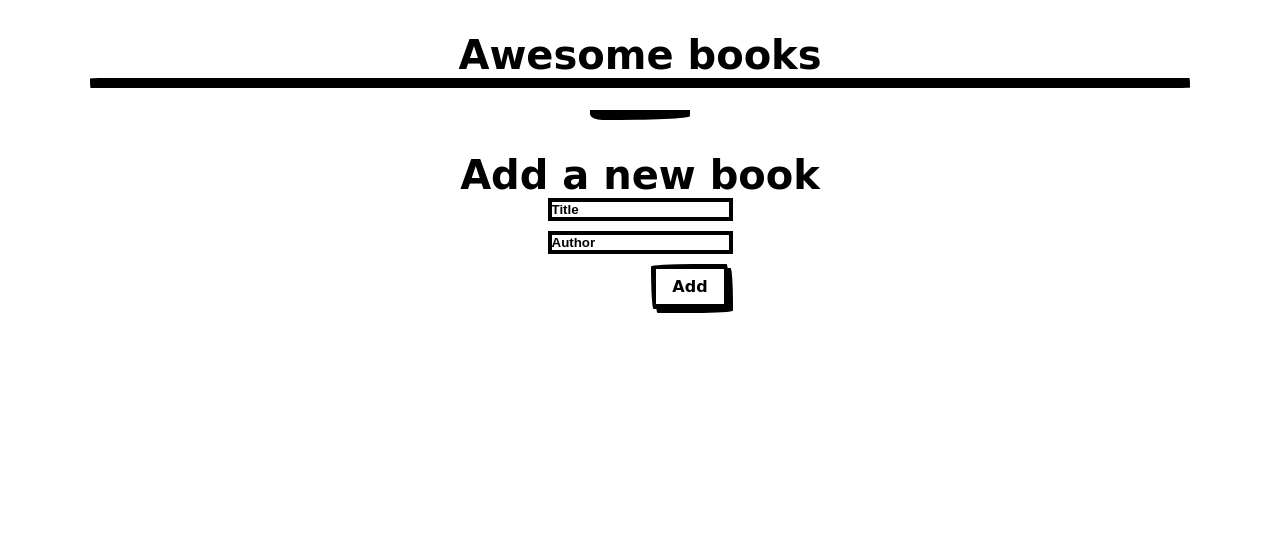
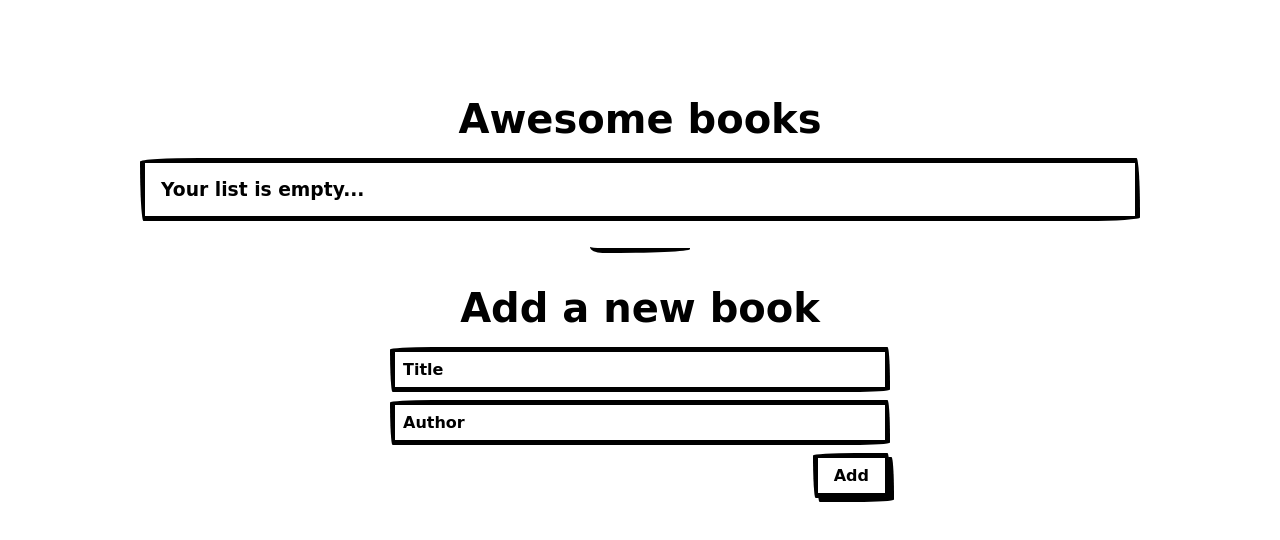
Before and after one commit to anuarshaidenov/Awesome-books, a website with bundled scripts: page index.html in a window 1280 px wide. Built offline with nearby package versions, Linux system fonts and the light colour scheme; a web font is replaced by a local one.

Commit message:
Style input fields and add the button states

```diff
--- a/index.html
+++ b/index.html
@@ -8,21 +8,37 @@
     <link rel="stylesheet" href="styles/main.css" />
   </head>
   <body>
+    <header class="header">
+      <div class="container"></div>
+    </header>
     <main>
-      <section class="section-books">
-        <div class="container">
-          <h1 class="title">Awesome books</h1>
+      <section class="section section-books">
+        <div class="container container--flex">
+          <h2 class="title">Awesome books</h2>
           <ul class="books-container"></ul>
         </div>
       </section>
-
-      <section class="section-add">
-        <div class="container">
+      <section class="section section-add">
+        <div class="container container--flex section-add__container">
           <h2 class="title">Add a new book</h2>
-          <form action="/">
-            <input type="text" id="title" placeholder="Title" /><br />
-            <input type="text" id="author" placeholder="Author" /><br />
-            <button class="btn" id="add-book" type="submit">Add</button>
+          <form class="add-form" action="/">
+            <input
+              class="add-form__input"
+              type="text"
+              id="title"
+              placeholder="Title"
+              autocomplete="off"
+            />
+            <input
+              class="add-form__input"
+              type="text"
+              id="author"
+              placeholder="Author"
+              autocomplete="off"
+            />
+            <button class="btn add-form__btn" id="add-book" type="submit">
+              Add
+            </button>
           </form>
         </div>
       </section>
--- a/js/books.js
+++ b/js/books.js
@@ -11,25 +11,31 @@ class Books {
   }
 
   #displayBooks() {
-    this.booksContainer.innerHTML = '';
+    if (this.books.length <= 0) {
+      this.booksContainer.style.padding = '1rem';
+      this.booksContainer.innerHTML = '<h3 class="message">Your list is empty...</h3>';
+    } else {
+      this.booksContainer.style.padding = '0';
+      this.booksContainer.innerHTML = '';
+    }
     let count = 0;
     this.books.forEach((book) => {
       const markup = `
-              <li class="book ${count % 2 === 0 ? 'book--gray' : ''}">
-            <h3 class="book-title">"${book.title}" by ${book.author}</h3>
-            <button class="btn remove-btn" data-id="${
-              book.id
-            }" type="button">Remove</button>
+              <li class="book ${count % 2 === 0 ? 'book--grey' : ''}">
+              <h3 class="book__info">"${book.title}" by ${book.author}</h3>
+            <button class="btn btn-remove" data-id="${
+  book.id
+}" type="button">Remove</button>
           </li>
               `;
       this.booksContainer.insertAdjacentHTML('beforeend', markup);
-      count += 1;
-      document.querySelectorAll('.remove-btn').forEach((btn) => {
+      document.querySelectorAll('.btn-remove').forEach((btn) => {
         btn.addEventListener('click', () => {
           const bookID = btn.dataset.id;
           this.removeBook(bookID);
         });
       });
+      count += 1;
     });
   }
 
--- a/styles/main.scss
+++ b/styles/main.scss
@@ -1,62 +1,68 @@
 @import url(https://fonts.googleapis.com/css?family=Patrick+Hand+SC);
 
-$br-main: 255px 15px 225px 15px/15px 225px 15px 255px;
+:root {
+  --color-secondary: rgba(177, 177, 177, 0.3);
+  --doodly-br: 255px 15px 225px 15px/15px 225px 15px 255px;
+  --b-main: 5px solid #000;
+}
 
+/* BASE STYLES */
 *,
-*::before,
-*::after {
+*::after,
+*::before {
   box-sizing: border-box;
   margin: 0;
   padding: 0;
 }
 
+html,
 body {
+  background-color: #fff;
   font-family: 'Patrick Hand SC', cursive;
+}
+
+img {
+  max-width: 100%;
 }
 
 ul {
   list-style: none;
 }
 
-section {
-  text-align: center;
-  padding: 2rem 0;
-}
-
-.section-books {
-  position: relative;
-
-  &::after {
-    content: '';
-    border-bottom: $br-main;
-    border-bottom-left-radius: 100px 50px;
-    border-bottom-right-radius: 700px 30px;
-    background-color: #000;
-    width: 100px;
-    height: 10px;
-    position: absolute;
-    bottom: 0;
-    left: 50%;
-    transform: translateX(-50%);
-  }
+a {
+  text-decoration: none;
+  color: inherit;
 }
 
 .container {
   width: 90%;
-  max-width: 1100px;
+  max-width: 1000px;
   margin: 0 auto;
 }
 
+.container--flex {
+  display: flex;
+  flex-direction: column;
+  gap: 1rem;
+}
+
+.message {
+  text-align: left;
+}
+
+/* TYPOGRAPHY STYLES */
 .title {
   font-size: 2.5rem;
 }
 
+/* COMPONENTS STYLES */
 .btn {
   padding: 0.5em 1em;
   background-color: #fff;
-  border: 5px solid #000;
-  border-radius: $br-main;
-  box-shadow: 4px 4px 0px 0px black;
+  color: #000;
+  border: var(--b-main);
+  box-shadow: 4px 4px 0 0 black;
+  border-radius: var(--doodly-br);
   font-size: 1rem;
   font-family: inherit;
   font-weight: bold;
@@ -67,14 +73,43 @@ section {
     box-shadow: 2px 2px 0 0 black;
   }
 
-  &:focus {
+  &:active {
     box-shadow: 0 0 0 0 black;
   }
 }
 
+.section {
+  text-align: center;
+  padding: 2rem 0;
+}
+
+.header {
+  padding: 2rem 0;
+  text-align: center;
+}
+
+.section-books {
+  position: relative;
+
+  &::after {
+    content: '';
+    border-bottom: var(--b-main);
+    border-bottom-left-radius: 100px 50px;
+    border-bottom-right-radius: 700px 30px;
+    position: absolute;
+    width: 100px;
+    height: 10px;
+    bottom: 0;
+    left: 50%;
+    transform: translateX(-50%);
+  }
+}
+
 .books-container {
-  border: 5px solid #000;
-  border-radius: $br-main;
+  display: flex;
+  flex-direction: column;
+  border: var(--b-main);
+  border-radius: var(--doodly-br);
   overflow: hidden;
 }
 
@@ -83,26 +118,56 @@ section {
   justify-content: space-between;
   align-items: center;
   padding: 0.5rem;
+  background-color: transparent;
 
-  &--gray {
-    background-color: rgba(163, 163, 163, 0.5);
+  &--grey {
+    background-color: var(--color-secondary);
+  }
+
+  &__info {
+    text-align: left;
   }
 }
 
-form {
-  margin: 0;
+.section-add__container {
+  align-items: center;
+}
 
-  input {
-    margin-bottom: 10px;
-    border: 4px solid #000;
+.add-form {
+  display: flex;
+  flex-direction: column;
+  align-items: center;
+  gap: 0.5rem;
+  width: 100%;
+
+  @media (min-width: 768px) {
+    width: 50%;
   }
 
-  input::placeholder {
+  &__input {
+    padding: 0.5rem;
+    width: 100%;
+    border: var(--b-main);
+    border-radius: var(--doodly-br);
+    font-family: inherit;
     font-weight: bold;
+    font-size: 1rem;
+  }
+
+  &__input:focus {
+    outline: none;
+    background-color: var(--color-secondary);
+  }
+
+  &__input::placeholder {
+    color: inherit;
     font-family: inherit;
-    color: #000;
+    font-weight: bold;
   }
-  button {
-    margin-left: 100px;
+
+  &__btn {
+    @media (min-width: 768px) {
+      align-self: flex-end;
+    }
   }
 }
```
Also changed, not shown: .github/workflows/linters.yml, styles/main.css, 1 other file.
